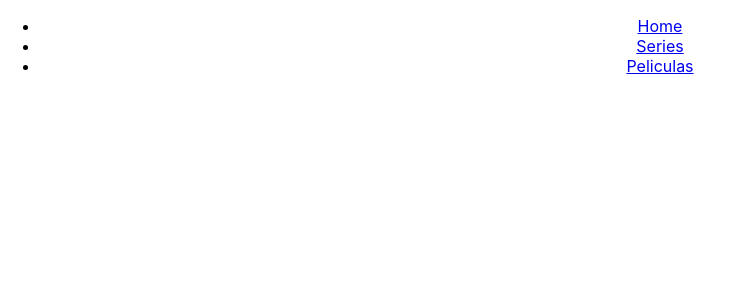
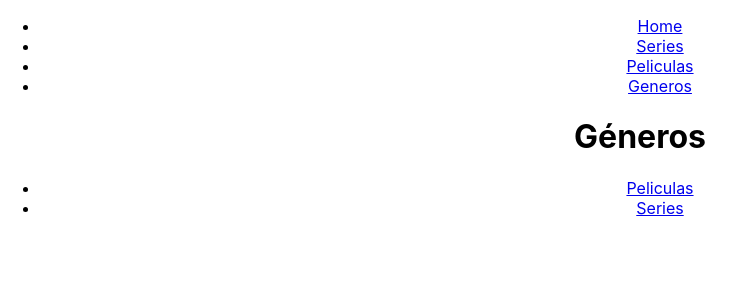
Before and after one commit to hellojmarquez/watch-it-here, a React (Vite) app: page /generos in a window 1280 px wide. Shown: the top 300 px of the page, without its empty margins (0-745 px from the left). Built offline with nearby package versions, Linux system fonts and the light colour scheme; no server answers.

Commit message:
genres section added

```diff
--- a/src/App.jsx
+++ b/src/App.jsx
@@ -6,6 +6,7 @@ import Home from './components/Home';
 import { Routes, Route } from 'react-router-dom';
 import Movies from './components/Movies';
 import helperFetch from './helper/helperFetch';
+import Genders from './components/Genders';
 function App() {
 	const [data, setData] = useState({});
 	const urlTrending =
@@ -44,6 +45,7 @@ function App() {
 					path="/movies"
 					element={<Movies movie={movie} img={imgBaseUrl} />}
 				/>
+				<Route path="/generos/*" element={<Genders />} />
 			</Routes>
 		</div>
 	);
--- /dev/null
+++ b/src/components/Genders.jsx
@@ -0,0 +1,44 @@
+import React, { useEffect, useState } from 'react';
+import { Routes, Route, Navigate, useNavigate } from 'react-router-dom';
+import helperFetch from '../helper/helperFetch';
+import GenresMovies from './GenresMovies';
+import GenresNavbar from './GenresNavbar';
+import GenresSeries from './GenresSeries';
+const Genders = () => {
+	const [seriesGenres, setSeriesGenres] = useState([]);
+	const [moviesGenres, setMoviesGenres] = useState([]);
+	let fetchata = helperFetch();
+
+	useEffect(() => {
+		fetchata
+			.GET(
+				'https://api.themoviedb.org/3/genre/movie/list?api_key=a5990ca05331451c8aa33c049c6d2ca3&language=en-US'
+			)
+			.then(res => setMoviesGenres(res.jsonResponse.genres));
+		fetchata
+			.GET(
+				'https://api.themoviedb.org/3/genre/tv/list?api_key=a5990ca05331451c8aa33c049c6d2ca3&language=en-US'
+			)
+			.then(res => setSeriesGenres(res.jsonResponse.genres));
+	}, []);
+	console.log(seriesGenres);
+
+	return (
+		<div>
+			<h1>Géneros</h1>
+			<GenresNavbar />
+			<Routes>
+				<Route
+					path="/genero-series"
+					element={<GenresSeries data={seriesGenres} />}
+				></Route>
+				<Route
+					path="/genero-peliculas"
+					element={<GenresMovies data={moviesGenres} />}
+				></Route>
+			</Routes>
+		</div>
+	);
+};
+
+export default Genders;
--- /dev/null
+++ b/src/components/GenresMovies.jsx
@@ -0,0 +1,16 @@
+import React from 'react';
+
+const GenresMovies = ({ data }) => {
+	return (
+		<div>
+			<h2>Peliculas</h2>
+			{data.length > 0 ? (
+				data.map(el => <p key={el.id}>{el.name}</p>)
+			) : (
+				<p>sin datos</p>
+			)}
+		</div>
+	);
+};
+
+export default GenresMovies;
--- /dev/null
+++ b/src/components/GenresNavbar.jsx
@@ -0,0 +1,19 @@
+import React from 'react';
+import { Link } from 'react-router-dom';
+
+const GenresNavbar = () => {
+	return (
+		<nav>
+			<ul>
+				<li>
+					<Link to="genero-peliculas">Peliculas</Link>
+				</li>
+				<li>
+					<Link to="genero-series">Series</Link>
+				</li>
+			</ul>
+		</nav>
+	);
+};
+
+export default GenresNavbar;
--- /dev/null
+++ b/src/components/GenresSeries.jsx
@@ -0,0 +1,16 @@
+import React from 'react';
+
+const GenresSeries = ({ data }) => {
+	return (
+		<div>
+			<h2>Series</h2>
+			{data.length > 0 ? (
+				data.map(el => <p key={el.id}>{el.name}</p>)
+			) : (
+				<p>sin datos</p>
+			)}
+		</div>
+	);
+};
+
+export default GenresSeries;
--- a/src/components/Navbar.jsx
+++ b/src/components/Navbar.jsx
@@ -14,6 +14,9 @@ const Navbar = () => {
 				<li>
 					<Link to="/movies">Peliculas</Link>
 				</li>
+				<li>
+					<Link to="/generos">Generos</Link>
+				</li>
 			</ul>
 		</nav>
 	);
```
